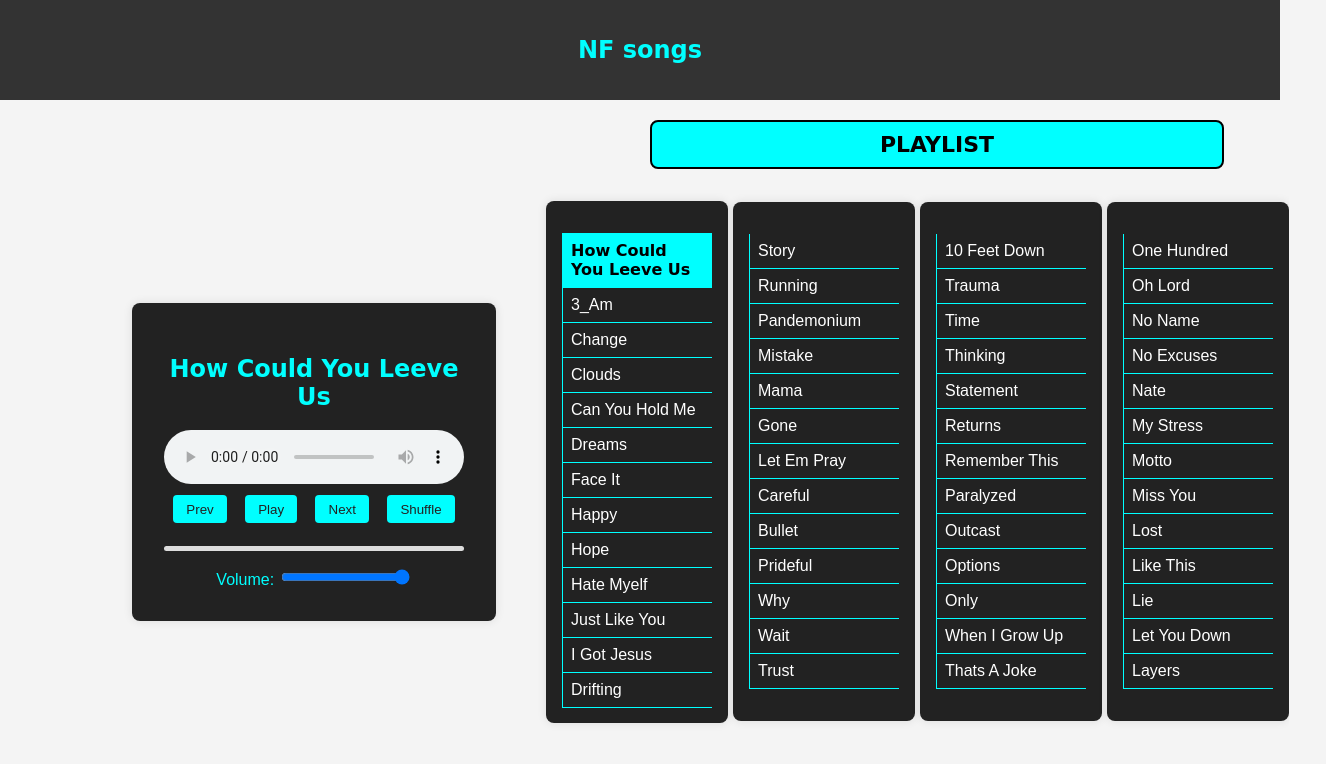
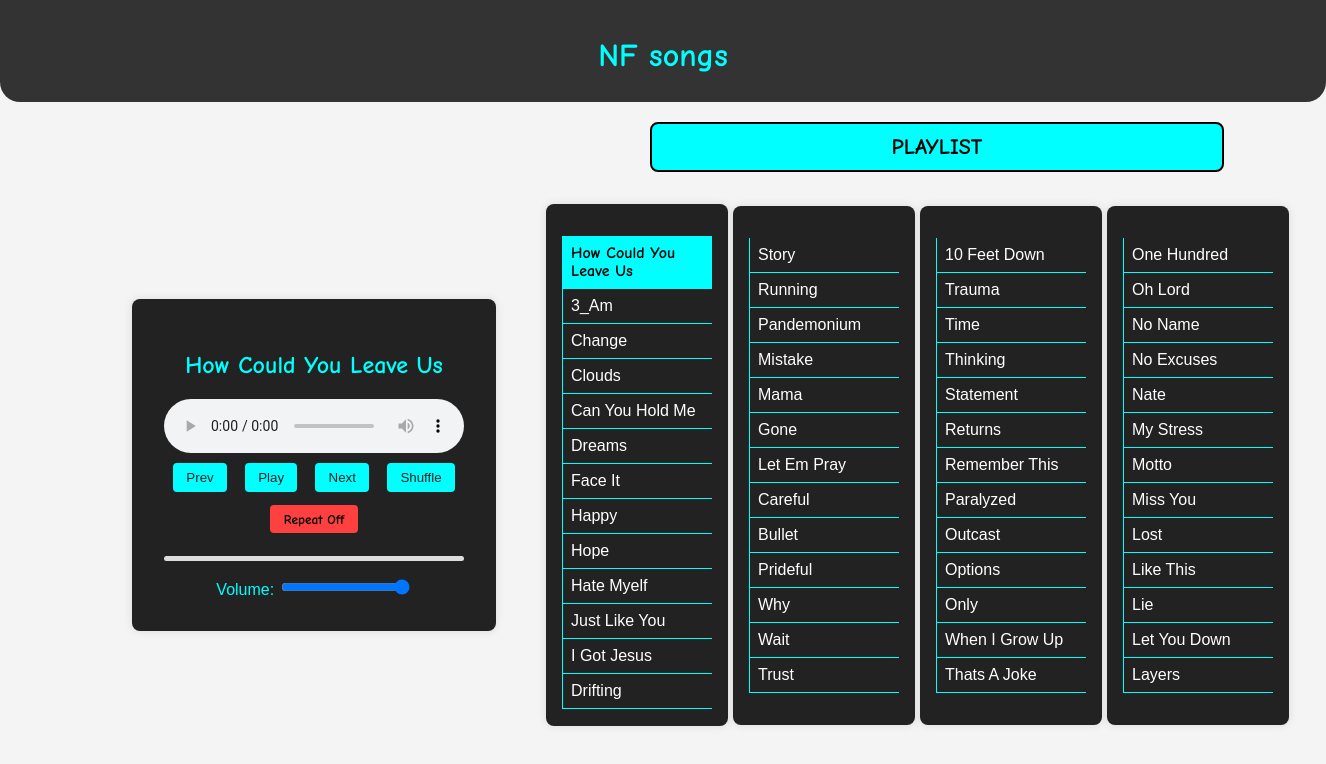
Before and after one commit to Icecube700/Nf-Songs, a plain HTML site: page index.html in a window 1280 px wide. Shown: the whole page, 1326 px wide, since content can reach past the window. Drawn offline with Linux system fonts and the light colour scheme.

Commit message:
Add files via upload

```diff
--- a/index.html
+++ b/index.html
@@ -5,12 +5,16 @@
     <meta name="viewport" content="width=device-width, initial-scale=1.0">
     <title>Nf songs</title>
     <link rel="stylesheet" href="styles.css">
+    <link rel="icon" href="nf-icon.jpg" type="image/x-icon">
+    <link rel="preconnect" href="https://fonts.googleapis.com">
+    <link rel="preconnect" href="https://fonts.gstatic.com" crossorigin>
+    <link href="https://fonts.googleapis.com/css2?family=Comic+Neue:ital,wght@0,300;0,400;0,700;1,300;1,400;1,700&display=swap" rel="stylesheet">
 </head>
 <body>
-    <nav>
+    <div class="head">
         <h1>NF songs </h1>
 
-    </nav>
+    </div>
     <div id="text">PLAYLIST</div>
     <main>
         <div class="player">
@@ -24,6 +28,7 @@
                 <button id="play-pause">Play</button>
                 <button id="next">Next</button>
                 <button id="shuffle">Shuffle</button>
+                <button id="repeat">Repeat Off</button>
             </div>
             <div class="progress-container">
                 <div id="progress" class="progress"></div>
@@ -33,9 +38,10 @@
                 <input type="range" id="volume" min="0" max="1" step="0.01" value="1">
             </div>
         </div>
+
         <div class="playlist">
             <ul id="playlist">
-                <li data-src="NF - How Could You Leave Us - Copy.mp3">How Could You Leeve Us</li>
+                <li data-src="NF - How Could You Leave Us - Copy.mp3">How Could You Leave Us</li>
                 <li data-src="NF_-_3_AM.mp3">3_Am</li>
                 <li data-src="NF_-_Change_CeeNaija.com_.mp3">Change</li>
                 <li data-src="NF_-_Clouds_CeeNaija.com_.mp3">Clouds</li>
--- a/script.js
+++ b/script.js
@@ -10,12 +10,15 @@ document.addEventListener("DOMContentLoaded", function() {
     const progressContainer = document.querySelector(".progress-container");
     const progress = document.getElementById("progress");
     const volumeControl = document.getElementById("volume");
+    const repeatButton = document.getElementById("repeat");
     let currentSongIndex = 0;
     let isShuffling = false;
+    let isRepeating = false;
+
 
 
     const songs = [
-        { title: "How Could You Leeve Us", src: "NF - How Could You Leave Us - Copy.mp3" },
+        { title: "How Could You Leave Us", src: "NF - How Could You Leave Us - Copy.mp3" },
         { title: "3_Am", src: "NF_-_3_AM.mp3" },
         { title: "Change", src: "NF_-_Change_CeeNaija.com_.mp3" },
 
@@ -140,13 +143,31 @@ document.addEventListener("DOMContentLoaded", function() {
         shuffleButton.innerText = isShuffling ? "Shuffle On" : "Shuffle Off";
     }
 
+    function toggleRepeat() {
+        isRepeating = !isRepeating;
+        repeatButton.innerText = isRepeating ? "Repeat On" : "Repeat Off";
+    }
+
+    function handleSongEnd() {
+        if (isRepeating) {
+            audio.currentTime = 0;
+            audio.play();
+        } else {
+            playNext();
+        }
+    }
+
+
+
     playPauseButton.addEventListener("click", playPause);
     nextButton.addEventListener("click", playNext);
     prevButton.addEventListener("click", playPrev);
     shuffleButton.addEventListener("click", toggleShuffle);
     audio.addEventListener("timeupdate", updateProgress);
     volumeControl.addEventListener("input", setVolume);
+    repeatButton.addEventListener("click", toggleRepeat);
     progressContainer.addEventListener("click", setProgress);
+    audio.addEventListener("ended", handleSongEnd);
 
     playlistItems.forEach((item, index) => {
         item.addEventListener("click", () => {
--- a/styles.css
+++ b/styles.css
@@ -1,18 +1,28 @@
 /* styles.css */
-
 body {
     font-family: Arial, sans-serif;
     margin: 0;
     padding: 0;
     background-color: #f4f4f4;
+    width: fit-content;
 }
-
-nav {
+.head{
     background-color: #333;
     color: aqua;
     padding: 1em;
     text-align: center;
-    font-family: cursive;
+    font-family: 'Comic Sans MS', 'Comic Sans', cursive;
+    border-bottom-left-radius:20px;
+    border-bottom-right-radius: 20px;
+    height:70px ;
+}
+
+.head{
+    background-color: #333;
+    color: aqua;
+    padding: 1em;
+    text-align: center;
+    font-family: 'Comic Sans MS', 'Comic Sans', cursive;
 }
 
 main {
@@ -90,13 +100,13 @@ main {
 .playlist li:hover {
     background-color: aqua;
     color: black;
-    font-family: cursive;
+    font-family: 'Comic Sans MS', 'Comic Sans', cursive;
 
 
 }
 #song-title{
     color:aqua;
-    font-family: cursive;
+    font-family: 'Comic Sans MS', 'Comic Sans', cursive;
 }
 label{
     color:aqua;
@@ -109,7 +119,7 @@ label{
     width: 550px;
     margin-left: 650px;
     padding: 10px;
-    font-family: cursive;
+    font-family: 'Comic Sans MS', 'Comic Sans', cursive;
     font-size: 22px;
     font-weight: bolder;
     border-radius: 8px;
@@ -122,5 +132,11 @@ label{
     background-color: aqua;
     font-weight: bolder;
     color: black;
-    font-family: cursive;
+    font-family: 'Comic Sans MS', 'Comic Sans', cursive;
 }
+.controls button#repeat {
+    background-color: #fe4040;
+    color: black;
+    font-weight: bold;
+    font-family: 'Comic Sans MS', 'Comic Sans', cursive;
+}
```
Also changed, not shown: nf-icon.jpg (added).
